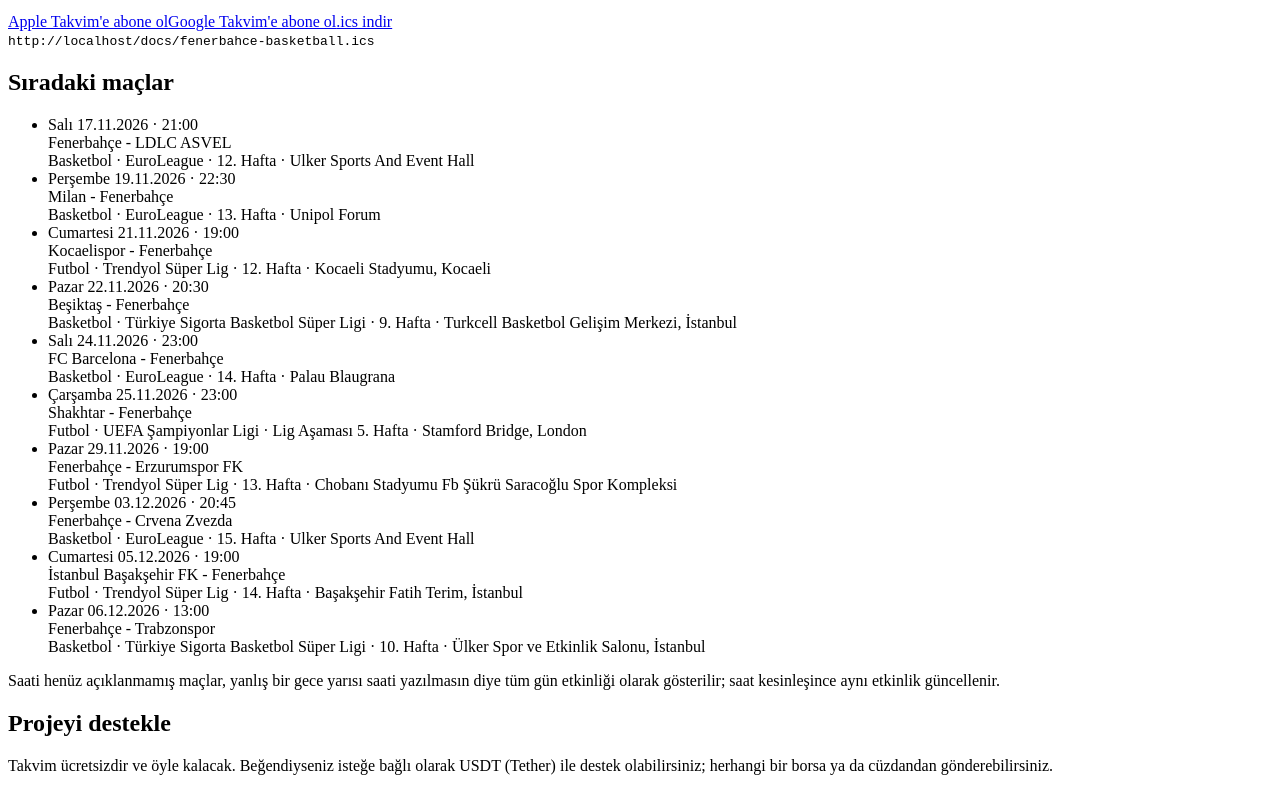
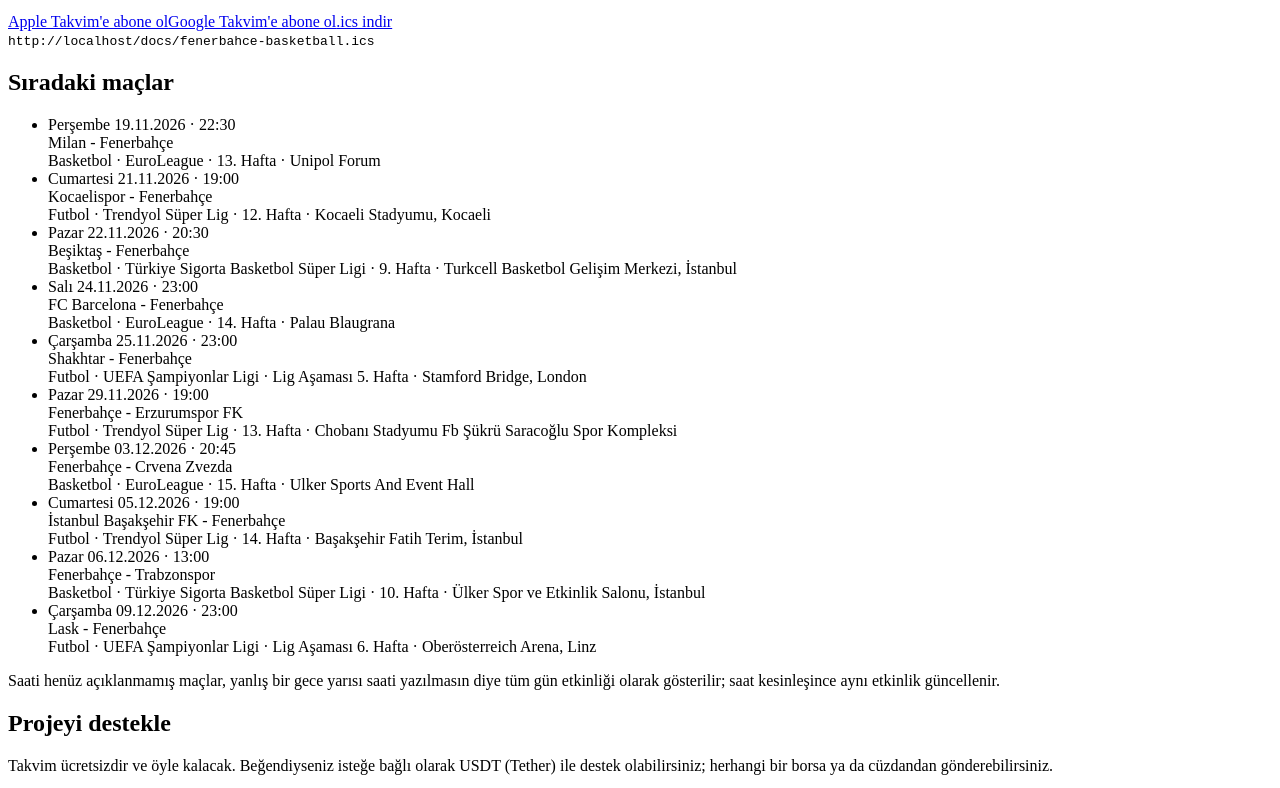
Before and after one commit to trkenankement/fenerbahce-calendar, a plain HTML site: page docs/index.html in a window 1280 px wide. Shown: the part 628-1416 px from the top of the page. Drawn offline with Linux system fonts and the light colour scheme; no server answers.

Commit message:
chore: update calendars

```diff
--- a/docs/index.html
+++ b/docs/index.html
@@ -62,7 +62,6 @@ button.btn{border:0;font:inherit;font-weight:600;cursor:pointer;margin-top:.7rem
 <section class="feed" id="basketball"><h3>Basketbol</h3><p>Fenerbahçe erkek basketbol takımının maçları</p><div class="actions"><a class="btn for-apple" data-feed="fenerbahce-basketball.ics" href="fenerbahce-basketball.ics">Apple Takvim'e abone ol</a><a class="btn for-google" data-google="fenerbahce-basketball.ics" href="fenerbahce-basketball.ics" target="_blank" rel="noopener noreferrer">Google Takvim'e abone ol</a><a class="dl" href="fenerbahce-basketball.ics" download>.ics indir</a></div><code data-url="fenerbahce-basketball.ics">fenerbahce-basketball.ics</code></section>
 <h2>Sıradaki maçlar</h2>
 <ul class="matches">
-<li><div class="when">Salı 17.11.2026 · 21:00</div><div class="teams">Fenerbahçe - LDLC ASVEL</div><div class="meta">Basketbol · EuroLeague · 12. Hafta · Ulker Sports And Event Hall</div></li>
 <li><div class="when">Perşembe 19.11.2026 · 22:30</div><div class="teams">Milan - Fenerbahçe</div><div class="meta">Basketbol · EuroLeague · 13. Hafta · Unipol Forum</div></li>
 <li><div class="when">Cumartesi 21.11.2026 · 19:00</div><div class="teams">Kocaelispor - Fenerbahçe</div><div class="meta">Futbol · Trendyol Süper Lig · 12. Hafta · Kocaeli Stadyumu, Kocaeli</div></li>
 <li><div class="when">Pazar 22.11.2026 · 20:30</div><div class="teams">Beşiktaş - Fenerbahçe</div><div class="meta">Basketbol · Türkiye Sigorta Basketbol Süper Ligi · 9. Hafta · Turkcell Basketbol Gelişim Merkezi, İstanbul</div></li>
@@ -72,6 +71,7 @@ button.btn{border:0;font:inherit;font-weight:600;cursor:pointer;margin-top:.7rem
 <li><div class="when">Perşembe 03.12.2026 · 20:45</div><div class="teams">Fenerbahçe - Crvena Zvezda</div><div class="meta">Basketbol · EuroLeague · 15. Hafta · Ulker Sports And Event Hall</div></li>
 <li><div class="when">Cumartesi 05.12.2026 · 19:00</div><div class="teams">İstanbul Başakşehir FK - Fenerbahçe</div><div class="meta">Futbol · Trendyol Süper Lig · 14. Hafta · Başakşehir Fatih Terim, İstanbul</div></li>
 <li><div class="when">Pazar 06.12.2026 · 13:00</div><div class="teams">Fenerbahçe - Trabzonspor</div><div class="meta">Basketbol · Türkiye Sigorta Basketbol Süper Ligi · 10. Hafta · Ülker Spor ve Etkinlik Salonu, İstanbul</div></li>
+<li><div class="when">Çarşamba 09.12.2026 · 23:00</div><div class="teams">Lask - Fenerbahçe</div><div class="meta">Futbol · UEFA Şampiyonlar Ligi · Lig Aşaması 6. Hafta · Oberösterreich Arena, Linz</div></li>
 </ul>
 <p class="muted">Saati henüz açıklanmamış maçlar, yanlış bir gece yarısı saati yazılmasın diye tüm gün etkinliği olarak gösterilir; saat kesinleşince aynı etkinlik güncellenir.</p>
 <h2 id="bagis">Projeyi destekle</h2>
```
Also changed, not shown: 2 other files.
